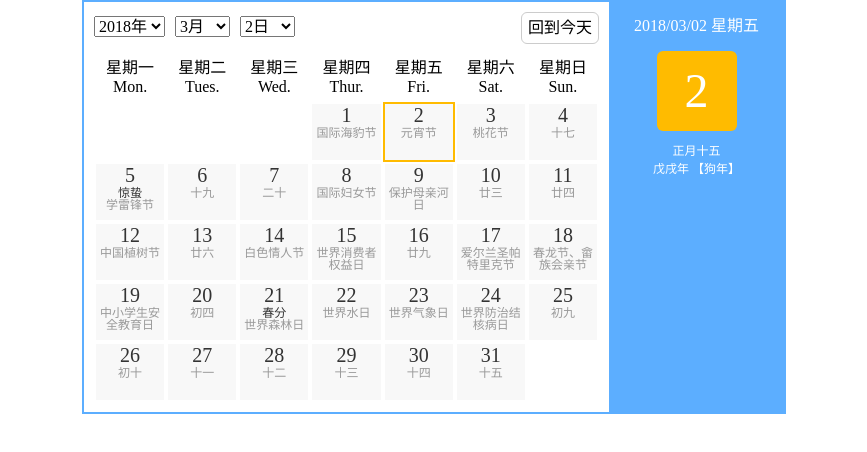
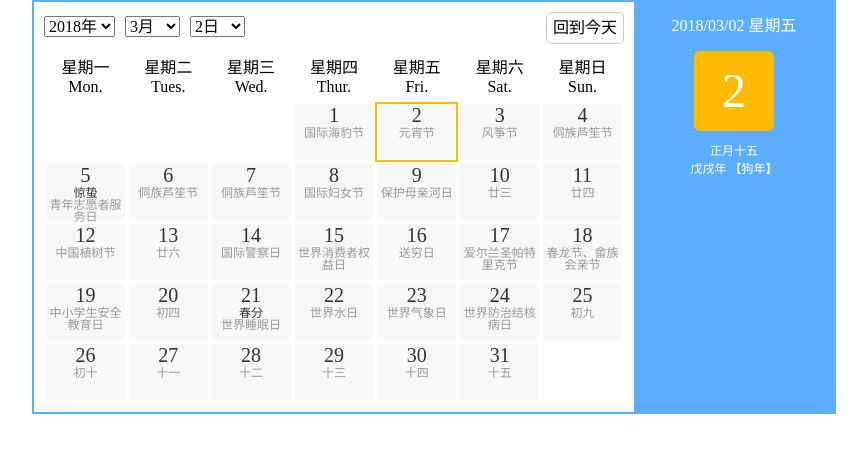
Before and after one commit to snjylin/calendar, a plain HTML site: page index.html in a window 1280 px wide. Shown: the whole page, without its empty margins (206-1073 px from the left). Drawn offline with Linux system fonts and the light colour scheme.

Commit message:
增加节日相关问题修改

```diff
--- a/css/style.css
+++ b/css/style.css
@@ -2,7 +2,7 @@
 .fr{float: right;}
 .clearfix:after{content: '';display: block;visibility: hidden;clear: both;}
 .clearfix{*zoom:1;}
-.canlender-wrapper{width: 700px;margin: auto;border: solid 2px #5caeff;}
+.canlender-wrapper{width: 800px;margin: auto;border: solid 2px #5caeff;}
 .canlender-left{width: 75%;}
 .canlender-right{width: 25%;height: 410px;background: #5caeff;text-align: center;color: #fff;}
 .canlender-left-header{height: 30px;padding: 10px 10px 0 10px;line-height: 30px;}
--- a/js/main.js
+++ b/js/main.js
@@ -140,6 +140,7 @@ $(function(){
 			var solarTerm = window.ZTools.getSolarTerms(year, month, day);
 			var lunarDay = window.ZTools.getLunarDate(year, month, day).slice(2);
 			var festival = window.ZTools.getFestival(year, month, day);
+			var festivalText,lunerFestival,festivalTitleText;
 			if(lunarDay){
 				$this.append('<p class="item-lunar-date">' + lunarDay + '</p>');
 			}
@@ -148,7 +149,19 @@ $(function(){
 				$this.find('.item-lunar-date').remove();
 			}
 			if(festival){
-				$this.append('<p class="item-festival">' + festival + '</p>');
+				festivalText = festival.split(' ')[0];
+				lunerFestival = festival.split(' ')[1];
+				if(festivalText == 'undefined' && lunerFestival == 'undefined'){
+					return;
+				}else if(festivalText !== 'undefined' && lunerFestival == 'undefined'){
+					festivalTitleText = festivalText;
+				}else if(festivalText !== 'undefined' && lunerFestival !== 'undefined'){
+					festivalTitleText = festivalText + ' ' + lunerFestival;
+				}else{
+					festivalText = lunerFestival;
+					festivalTitleText = lunerFestival;
+				}
+				$this.append('<p class="item-festival" title="' + festivalTitleText + '">' + festivalText + '</p>');
 				$this.find('.item-lunar-date').remove();
 			}
 		});
@@ -182,7 +195,7 @@ $(function(){
 		$('.canlender-days').html(dayItem);
 
 		// 需要先setHtml设置完内容再做其他操作
-		addSolarTermAndLunarDateAndFestival(year, month, day);
+		addSolarTermAndLunarDateAndFestival(year, month);
 
 		selectItem('.canlender-year option', year);
 		selectItem('.canlender-month option', month);
@@ -192,6 +205,7 @@ $(function(){
 		calcCompleteWeek(year, month, day);
 		displayDate();
 		$('.today-lunar-date').html(window.ZTools.getLunarDate(year, month, day));
+		$('.today-lunar-date').append(window.ZTools.getSolarTerms(year, month, day));
 		$('.today-lunar-year').html(window.ZTools.HeavenlyStemsAndEarthlyBranchesYear(year));
 		// $('.today-lunar-md').html(window.ZTools.HeavenlyStemsAndEarthlyBranchesMonthAndDay(year));
 	}
--- a/js/tools.js
+++ b/js/tools.js
@@ -126,7 +126,7 @@
 		return lunarMonth + lunarDay;
 	}
 
-	// 计算节日
+	// 计算节假日
 	function getFestival(year, month, day){
 		// 传进来的年月日可能是字符串，需要转成数字
 		year = parseInt(year);
@@ -136,24 +136,27 @@
 		var festivalArr = new Array('元旦','成人节','世界湿地日','“二.七”纪念日','情人节','第三世界青年日','国际海豹节','桃花节','全国爱耳日','风筝节','学雷锋节','青年志愿者服务日','国际妇女节','保护母亲河日','中国植树节','白色情人节','国际警察日','世界消费者权益日','爱尔兰圣帕特里克节','世界森林日','消除种族歧视日','世界睡眠日',
 			'世界水日','世界气象日','世界防治结核病日','愚人节','清明节','世界卫生日','世界地球日','世界知识产权日','国际劳动节','中国青年节','国际护士节','中国运动纪念日','世界无烟日','国际儿童节','国际儿童电影节','世界环境日','中国父亲节','全国土地日','国际禁毒日','中国共产党诞生日','中国人民抗日战争纪念日','世界人口日','国际青年节','中国教师节',
 			'国际臭氧层保护日','世界旅游日','中华人民共和国国庆节','世界动物日','世界教师日','啤酒节','国际盲人节','世界传统医药日','国际大学生节','世界残疾人日','全国法制宣传日','世界足球日','护士节','圣诞除夕','圣诞节','节礼日','国际生物多样性日');
-		var lunarFestivalArr = new Array('春节','元宵节','侗族芦笙节','填仓节','送穷日','瑶族忌鸟节','春龙节、畲族会亲节','中和节','僳僳族刀杆节','佤族播种节','白族三月街','牛王诞','锡伯族西迁节','端午节','阿昌族泼水节','鄂温克族米阔鲁节','瑶族达努节','壮族祭田节 、瑶族尝新节','火把节','乞巧节','侗族吃新节','中元节','中秋节');
+		var lunarFestivalArr = new Array('除夕','春节','元宵节','侗族芦笙节','侗族芦笙节','侗族芦笙节','侗族芦笙节','侗族芦笙节','填仓节','送穷日','瑶族忌鸟节','春龙节、畲族会亲节','中和节','僳僳族刀杆节','佤族播种节','白族三月街','白族三月街','白族三月街','白族三月街','白族三月街','白族三月街','白族三月街','白族三月街','白族三月街','白族三月街','白族三月街','牛王诞','锡伯族西迁节','端午节','阿昌族泼水节','鄂温克族米阔鲁节','瑶族达努节','壮族祭田节 、瑶族尝新节','火把节','乞巧节','侗族吃新节','中元节','中秋节');
 		var festivalDateArr = new Array('1月1日','1月15日','2月2日','2月7日','2月14日','2月24日','3月1日','3月3日','3月3日','3月3日','3月5日','3月5日','3月8日','3月9日','3月12日','3月14日','3月14日','3月15日','3月17日','3月21日','3月21日','3月21日','3月22日','3月23日','3月24日','4月1日','4月5日','4月7日','4月22日','4月26日',
 			'5月1日','5月4日','5月12日','5月30日','5月31日','6月1日','6月1日','6月5日','6月18日','6月25日','6月26日','7月1日','7月7日','7月11日','8月12日','9月10日','9月16日','9月27日','10月1日','10月4日','10月5日','10月10日','10月15日','10月22日','11月17日','12月3日','12月4日','12月9日','12月12日','12月24日','12月25日','12月26日','12月29日');
-		var lunarFestivalDateArr = new Array('正月初一','正月十五','正月十六至二十','正月二十五','正月二十九','二月初一','二月初二','二月二','二月初八','三月十五','三月十五至二十五','四月初八','四月十八','五月初五','五月十三','五月二十二','五月二十九','六月初六','六月二十四','七月初七','七月十三','的七月十五','八月十五');
+		var lunarFestivalDateArr = new Array('腊月廿九','正月初一','正月十五','正月十六','正月十七','正月十八','正月十九','正月二十','正月廿五','正月廿九','二月初一','二月初二','二月二','二月初八','三月十五','三月十五','三月十六','三月十七','三月十八','三月十九','三月二十','三月廿一','三月廿二','三月廿三','三月廿四','三月廿五','四月初八','四月十八','五月初五','五月十三','五月廿二','五月廿九','六月初六','六月廿四','七月初七','七月十三','七月十五','八月十五');
 		var date = month + '月' + day + '日';
 		var lunarDate = window.ZTools.getLunarDate(year, month, day);
 		var festivalDateArrLen = festivalDateArr.length;
 		var lunarFestivalDateArrLen = lunarFestivalDateArr.length;
+		var festival,festival1,festival2;
 		for(i = 0; i < festivalDateArrLen; i++){
 			if(festivalDateArr[i] == date){
-				return festivalArr[i];
+				festival1 = festivalArr[i];
 			}
 		}
 		for(i = 0; i < lunarFestivalDateArrLen; i++){
 			if(lunarFestivalDateArr[i] == lunarDate){
-				return lunarFestivalArr[i];
+				festival2 = lunarFestivalArr[i];
 			}
 		}
+		// festival = (festival1 && festival2) && (festival1 + ' ' + festival2) || festival1 && festival1 || festival2 && festival2;
+		festival = festival1 + ' ' + festival2;
 		/**
 		 * [calcFestivalArr description]
 		 * 需要计算的节日
@@ -167,23 +170,24 @@
 		 */
 		var calcFestivalArr = new Array('国际麻风节','中小学生安全教育日','复活节','母亲节','父亲节','国际和平日','国际聋人节');
 		if(month == 1 && (31 - window.ZTools.setDateTime(year, 1, 1).getDay()) == day){
-			return calcFestivalArr[0];
+			festival = calcFestivalArr[0];
 		}
 		if(month == 3 && (31 - window.ZTools.setDateTime(year, 3, 31).getDay() - 6) == day){
-			return calcFestivalArr[1];
+			festival = calcFestivalArr[1];
 		}
 		if(month == 5 && (14 - window.ZTools.setDateTime(year, 5, 1).getDay() + 1) == day){
-			return calcFestivalArr[4];
+			festival = calcFestivalArr[4];
 		}
 		if(month == 6 && (21 - window.ZTools.setDateTime(year, 6, 1).getDay() + 1) == day){
-			return calcFestivalArr[5];
+			festival = calcFestivalArr[5];
 		}
 		if(month == 9 && (21 + 2 - window.ZTools.setDateTime(year, 9, 1).getDay() + 1) == day){
-			return calcFestivalArr[6];
+			festival = calcFestivalArr[6];
 		}
 		if(month == 9 && (28 - window.ZTools.setDateTime(year, 9, 1).getDay() + 1) == day){
-			return calcFestivalArr[7];
+			festival = calcFestivalArr[7];
 		}
+		return festival;
 	}
 
 	// 干支纪年
```
